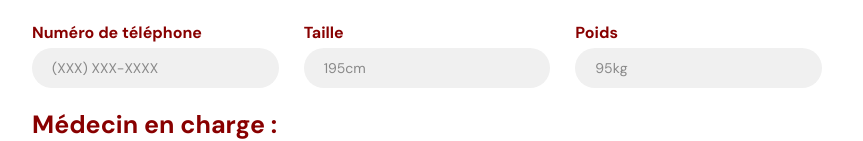
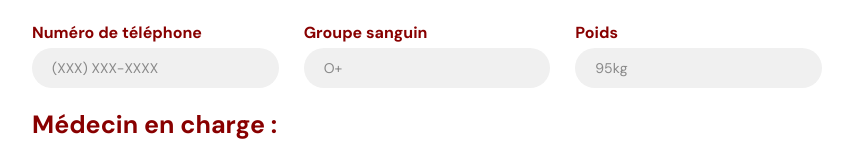
Before and after one commit to Medouille089/lsmsfantasctic, a website: page EMS/rapport-intervention.html in a window 1280 px wide. Shown: the part 334-475 px from the top of the page, without its empty margins (208-1071 px from the left). Drawn offline with nearby package versions, Linux system fonts and the light colour scheme.

Commit message:
Site v ALPHA

```diff
--- a/EMS/rapport-intervention.html
+++ b/EMS/rapport-intervention.html
@@ -28,7 +28,7 @@
                     <label>N° dossier<input type="text" value="INTER" placeholder="INTER0001" id="numeroDossier" required></label>
                     <label>Date de l’intervention<input type="text" id="dateInput" placeholder="JJ/MM/AAAA" required></label>
                     <label>Numéro de téléphone<input id="telephoneInput" type="text" placeholder="(XXX) XXX-XXXX" required></label>
-                    <label>Taille<input type="text" placeholder="195cm" required></label>
+                    <label>Groupe sanguin<input type="text" placeholder="O+" required></label>
                     <label>Poids<input type="text" placeholder="95kg" required></label>
                 </div>
             </div>
```
